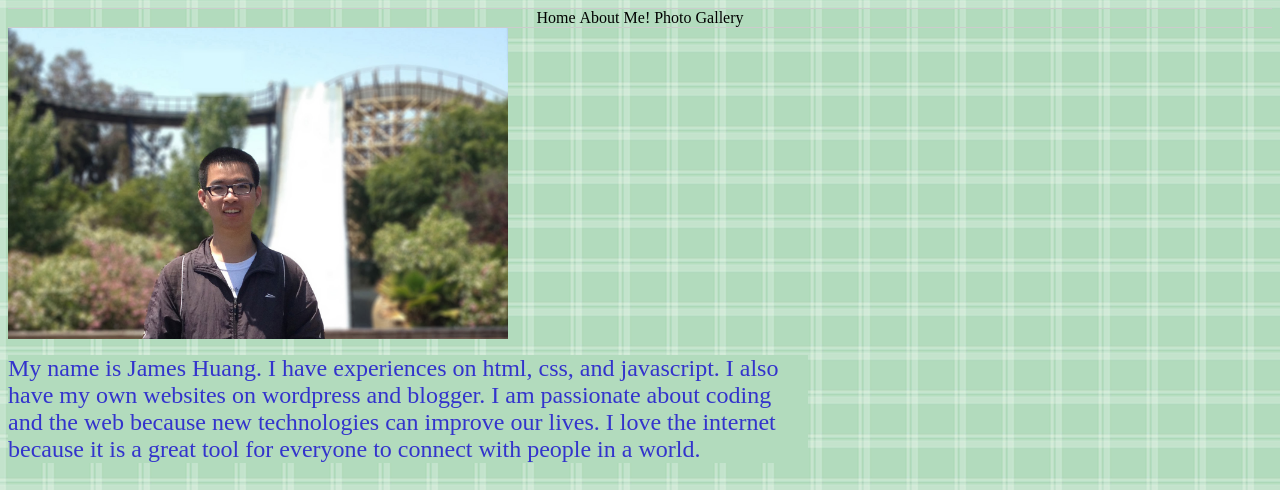
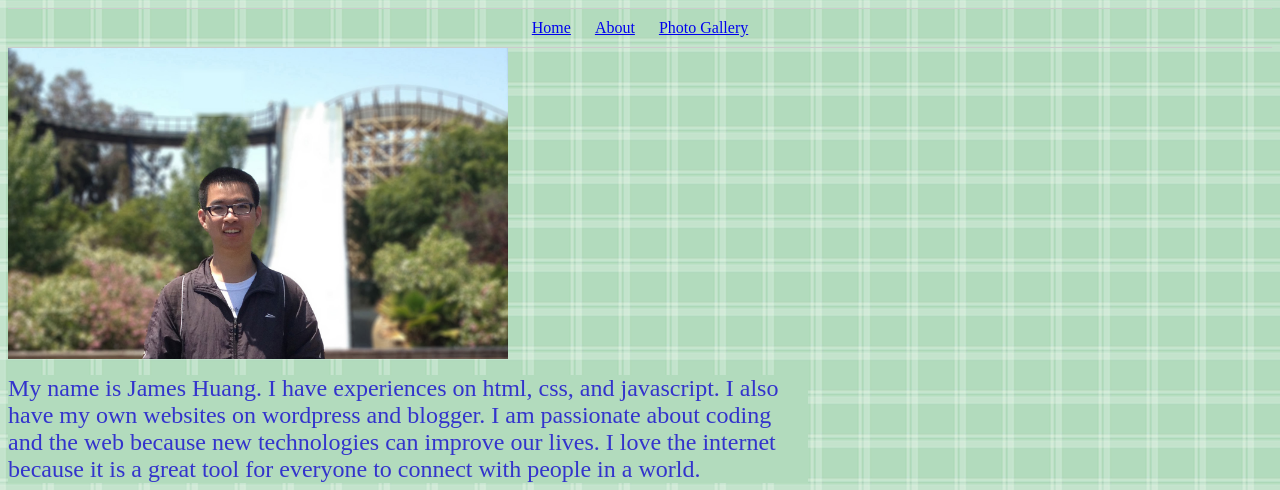
Before and after one commit to JamesHuangUC/bavcsf.github.io, a plain HTML site: page about.html in a window 1280 px wide. Shown: the top 490 px of the page. Drawn offline with Linux system fonts and the light colour scheme.

Commit message:
Update about.html

```diff
--- a/about.html
+++ b/about.html
@@ -4,9 +4,9 @@
 	<link href="style.css" rel="stylesheet">
 <title>About James</title>
 <ul class="nav">
-	<li>Home</li>
-	<li>About Me!</li>
-	<li>Photo Gallery</li>
+  <li><a href="index.html">Home</a></li>
+  <li><a href="#">About</a></li>
+  <li><a href="photo-js.html">Photo Gallery</a></li>
 </ul>
 </head>
 
```
